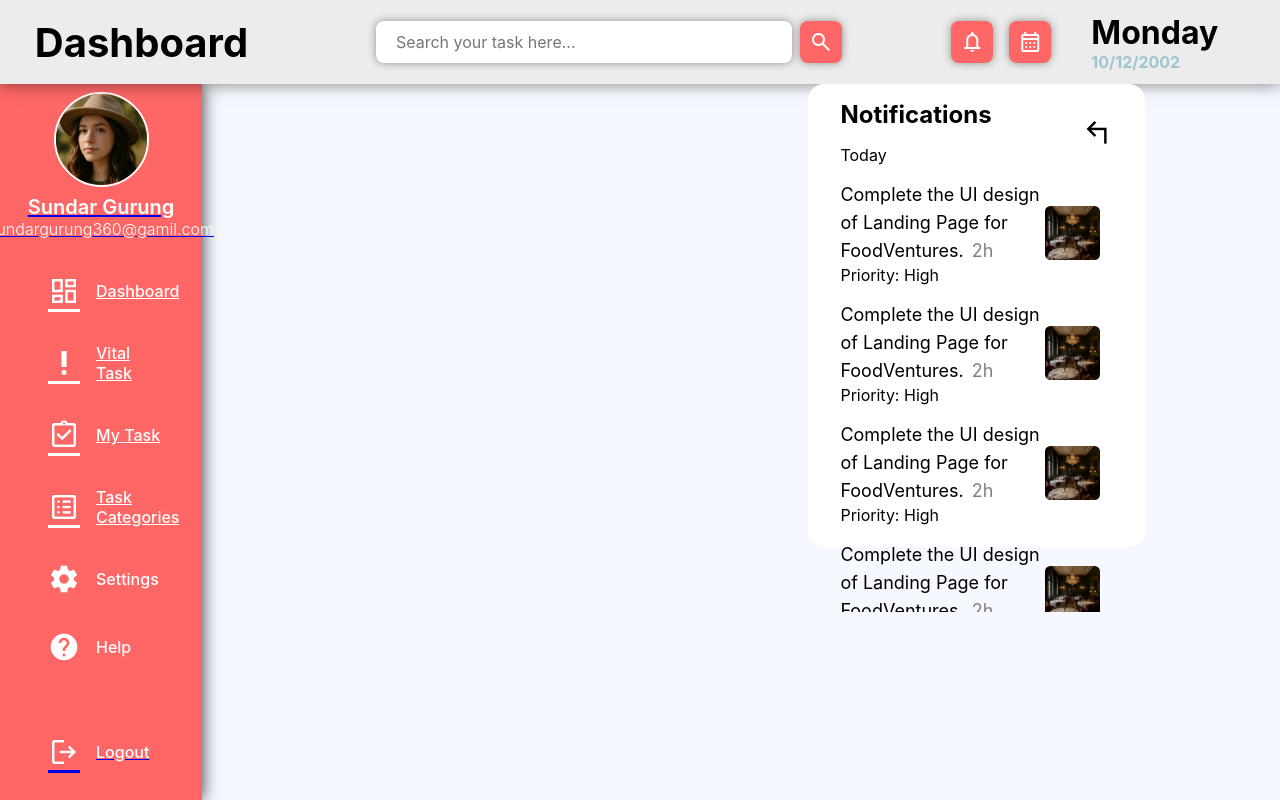
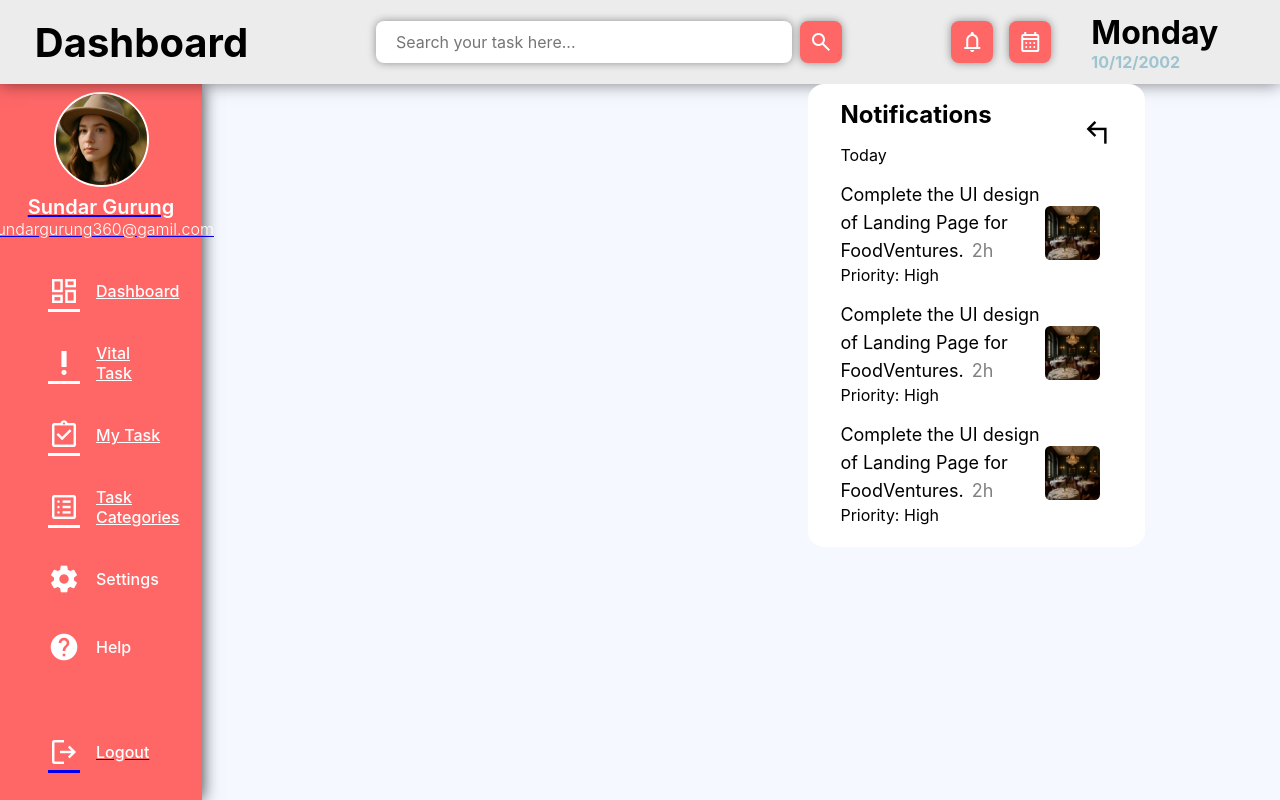
Before and after one commit to pewpil/to-do-app, a React (Vite) app: page / in a window 1280 px wide. Built offline with nearby package versions, Linux system fonts and the light colour scheme; a web font is replaced by a local one.

Commit message:
worry about hiding and showing notification later

```diff
--- a/src/Notifications/Notifications.module.css
+++ b/src/Notifications/Notifications.module.css
@@ -1,10 +1,15 @@
 #notifications {
 	grid-column: 13 / 18;
 	grid-row: 3 / 14;
+	z-index: 999;
 	background-color: #ffffff;
-	z-index: 999;
 	border-radius: 1rem;
 	padding: 1rem 2rem 1rem 2rem;
+	display: block;
+}
+
+#notifications_hidden {
+	display: none;
 }
 
 #header {
@@ -42,10 +47,6 @@
 }
 
 #body {
-	height: 100%;
+	height: 80%;
+	overflow: scroll;
 }
-
-#notifications_container {
-	overflow: scroll;
-	height: 100%;
-}
```
